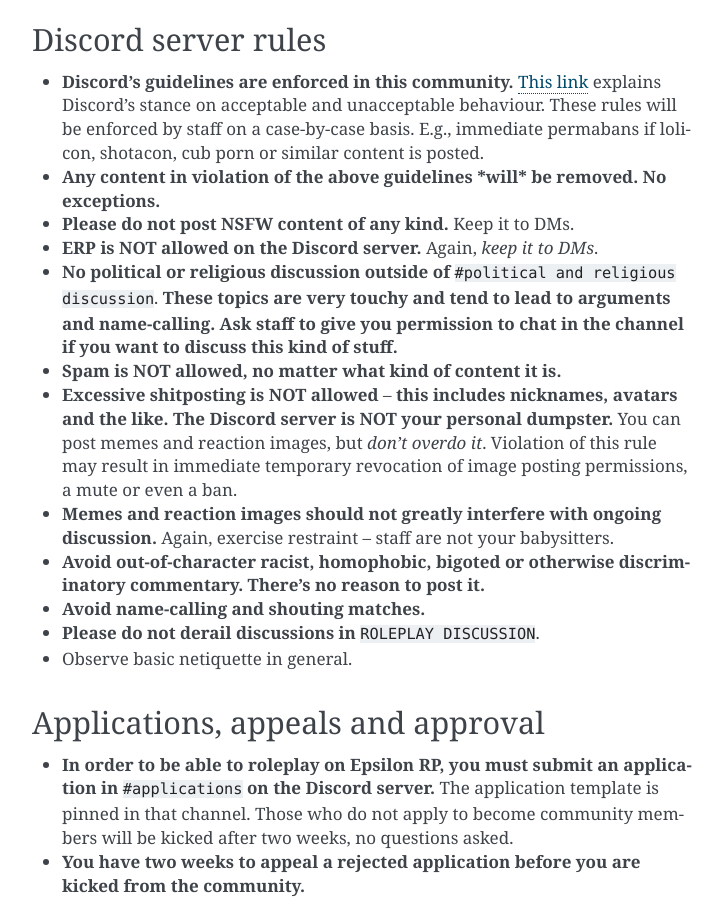
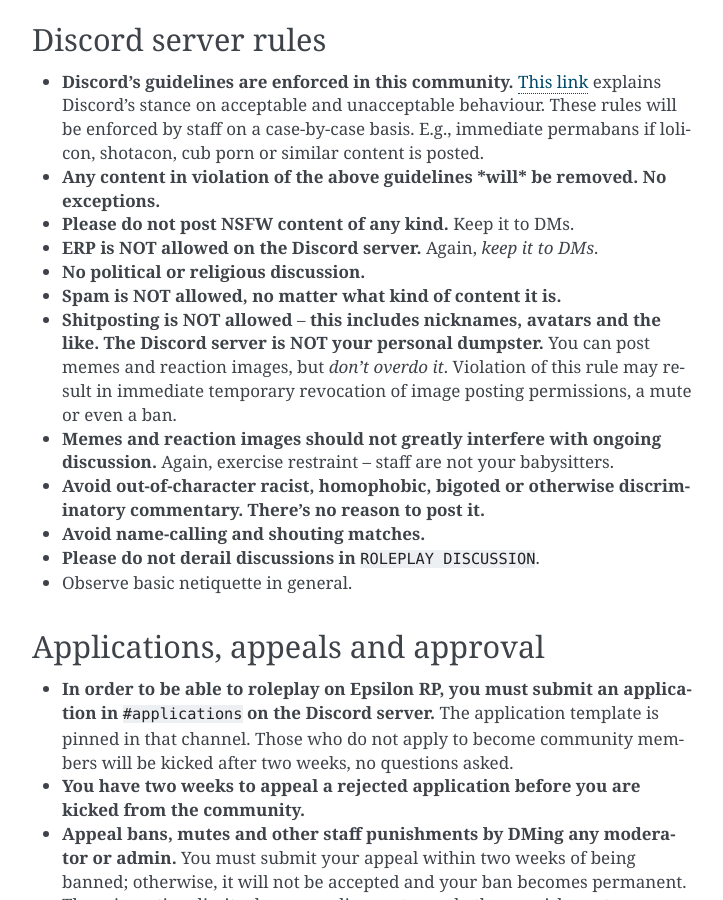
Before and after one commit to FezzedOne/epsilon-rp, a Sphinx documentation site: the page built from docs/rules.rst, in a window 1280 px wide and 900 px high, scrolled down 1500 px. Shown: the whole window, without its empty margins (388-1111 px from the left). Built offline with Sphinx 7.4.7, drawn with Linux system fonts in a browser that asks for light colours.

Commit message:
Updated shitposting rules.

```diff
--- a/docs/rules.rst
+++ b/docs/rules.rst
@@ -42,9 +42,9 @@
 -   **Any content in violation of the above guidelines *will* be removed. No exceptions.**
 -   **Please do not post NSFW content of any kind.** Keep it to DMs.
 -   **ERP is NOT allowed on the Discord server.** Again, *keep it to DMs*.
--   **No political or religious discussion outside of** ``#political and religious discussion``. **These topics are very touchy and tend to lead to arguments and name-calling. Ask staff to give you permission to chat in the channel if you want to discuss this kind of stuff.**
+-   **No political or religious discussion.**
 -   **Spam is NOT allowed, no matter what kind of content it is.**
--   **Excessive shitposting is NOT allowed** -- **this includes nicknames, avatars and the like. The Discord server is NOT your personal dumpster.** You can post memes and reaction images, but *don't overdo it*. Violation of this rule may result in immediate temporary revocation of image posting permissions, a mute or even a ban.
+-   **Shitposting is NOT allowed** -- **this includes nicknames, avatars and the like. The Discord server is NOT your personal dumpster.** You can post memes and reaction images, but *don't overdo it*. Violation of this rule may result in immediate temporary revocation of image posting permissions, a mute or even a ban.
 -   **Memes and reaction images should not greatly interfere with ongoing discussion.** Again, exercise restraint -- staff are not your babysitters.
 -   **Avoid out-of-character racist, homophobic, bigoted or otherwise discriminatory commentary. There's no reason to post it.**
 -   **Avoid name-calling and shouting matches.**
```
